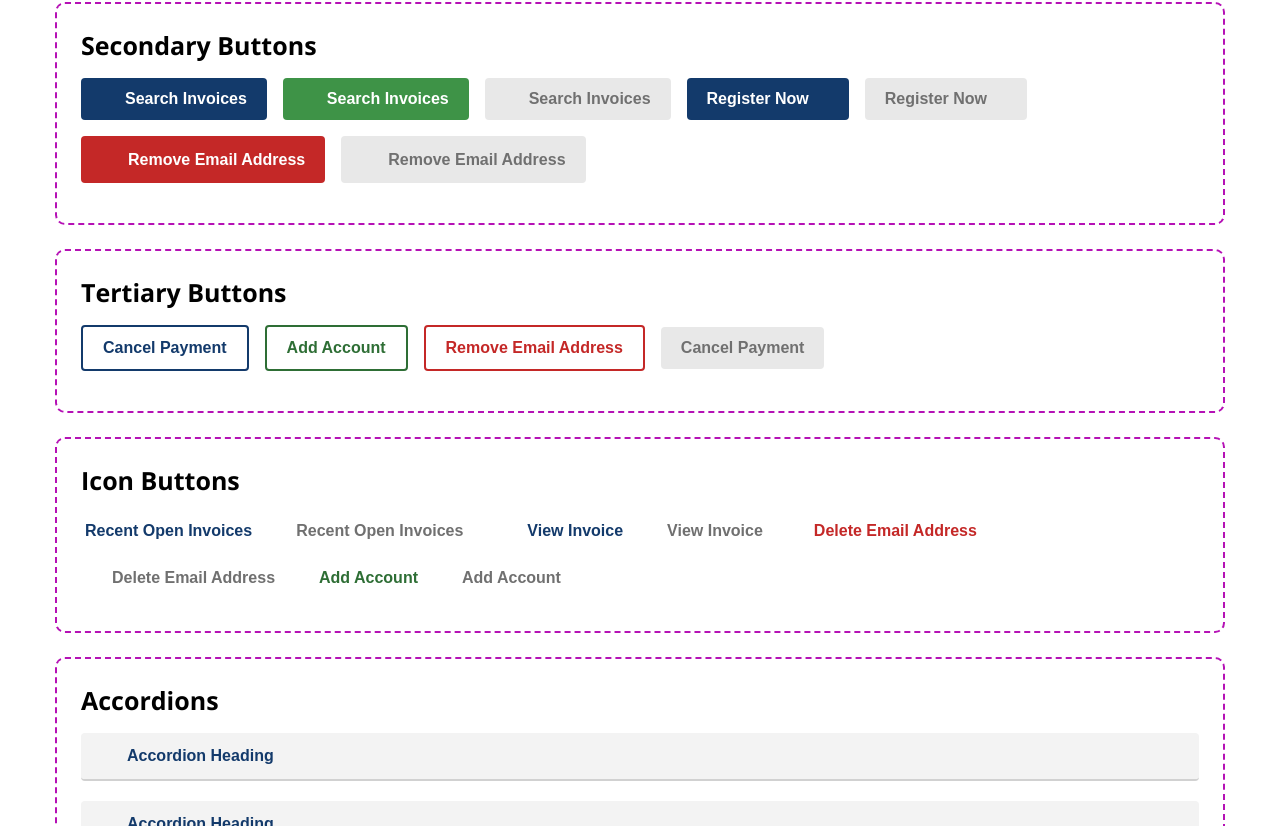
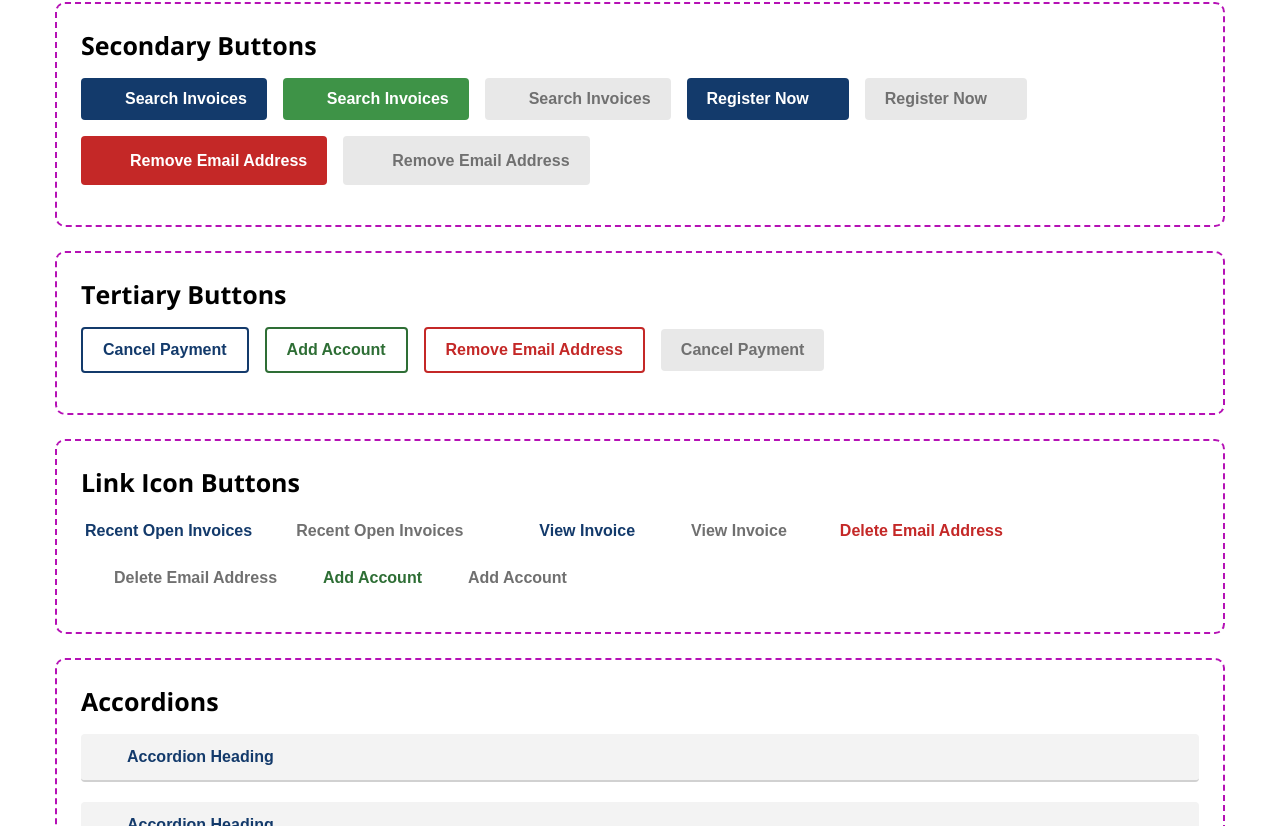
Before and after one commit to Billybobchops/design-system, a Next.js app: page / in a window 1280 px wide. Shown: the part 974-1800 px from the top of the page. Built offline with nearby package versions, Linux system fonts and the light colour scheme.

Commit message:
make updates to Link Icon Button

```diff
--- a/src/app/page.tsx
+++ b/src/app/page.tsx
@@ -5,7 +5,7 @@ import ComponentDisplayArea from '@/style-guide/ComponentDisplayArea';
 import ButtonPrimaryStory from '@/style-guide/ButtonPrimaryStory';
 import ButtonSecondaryStory from '@/style-guide/ButtonSecondaryStory';
 import ButtonTertiaryStory from '@/style-guide/ButtonTertiaryStory';
-import IconButtonStory from '@/style-guide/IconButtonStory';
+import LinkIconButtonStory from '@/style-guide/LinkIconButtonStory';
 import BadgeStory from '@/style-guide/BadgeStory';
 import AccordionStory from '@/style-guide/AccordionStory';
 import AlertStory from '@/style-guide/AlertStory';
@@ -47,8 +47,8 @@ export default function Home() {
                     <ButtonTertiaryStory />
                 </ComponentDisplayArea>
 
-                <ComponentDisplayArea title='Icon Buttons'>
-                    <IconButtonStory />
+                <ComponentDisplayArea title='Link Icon Buttons'>
+                    <LinkIconButtonStory />
                 </ComponentDisplayArea>
 
                 <ComponentDisplayArea title='Accordions'>
--- a/src/components/IconButton.module.scss
+++ b/src/components/LinkIconButton.module.scss
@@ -4,8 +4,19 @@
 .button {
     @include buttons;
 
+	align-items: center;
+	display: inline-flex;
+	justify-content: center;
+	line-height: 1;
+	padding: 4px;
+	vertical-align: middle;
     color: variables.$theme-a-4;
-	padding: 4px;
+
+	.iconStart,
+	.iconEnd {
+		align-items: center;
+		display: flex;
+	}
 
 	&.red,
 	&.green,
--- a/src/components/IconButton.tsx
+++ b/src/components/LinkIconButton.tsx
@@ -1,15 +1,13 @@
 import React from 'react';
 import { useState } from 'react';
-import classes from './IconButton.module.scss';
+import classes from './LinkIconButton.module.scss';
 import variables from '@/app/variables.module.scss';
-import { Chevron, NewWindow, Remove, Plus } from './Symbols';
 
 interface IconButtonProps {
     clickHandler?: () => void;
     disabled: boolean;
 	icon?: React.ReactNode;
     iconPosition?: 'start' | 'end';
-    newWindowIcon?: boolean;
     text: string;
     variant?: 'blue' | 'green' | 'red';
 }
@@ -58,7 +56,7 @@ const IconButton: React.FC<IconButtonProps> = ({
 					{React.cloneElement(icon as React.ReactElement, { fill: fillColor, })}
 				</span>
 			)}
-            {text}
+			<span>{text}</span>
 			{icon && iconPosition === 'end' && (
 				<span aria-hidden='true' className={classes.iconEnd}>
 					{React.cloneElement(icon as React.ReactElement, { fill: fillColor, })}
--- a/src/components/Symbols.tsx
+++ b/src/components/Symbols.tsx
@@ -223,15 +223,14 @@ export const Minus: React.FC<SymbolProps> = ({ fill = variables.$utilityNeutral0
 export const Plus: React.FC<SymbolProps> = ({ fill = variables.$utilityNeutral0 }) => {
     return (
         <svg
-            aria-hidden='true'
+            xmlns='http://www.w3.org/2000/svg'
+            width='14'
+            height='14'
+            viewBox='0 0 14 14'
             fill='none'
-            height='12'
-            viewBox='0 0 12 12'
-            width='12'
-            xmlns='http://www.w3.org/2000/svg'
 		>
             <path
-                d='m12 4.90909v2.18182c0 .32727-.2182.54545-.5455.54545h-3.81814v3.81814c0 .3273-.21818.5455-.54545.5455h-2.18182c-.32727 0-.54545-.2182-.54545-.5455v-3.81814h-3.818185c-.327273 0-.545455-.21818-.545455-.54545v-2.18182c0-.32727.218182-.54545.545455-.54545h3.818185v-3.818185c0-.327273.21818-.545455.54545-.545455h2.18182c.32727 0 .54545.218182.54545.545455v3.818185h3.81814c.3273 0 .5455.21818.5455.54545z'
+                d='M13 8H8V13C8 13.55 7.55 14 7 14C6.45 14 6 13.55 6 13V8H1C0.45 8 0 7.55 0 7C0 6.45 0.45 6 1 6H6V1C6 0.45 6.45 0 7 0C7.55 0 8 0.45 8 1V6H13C13.55 6 14 6.45 14 7C14 7.55 13.55 8 13 8Z'
                 fill={fill}
             />
         </svg>
@@ -389,7 +388,7 @@ export const Chevron: React.FC<SymbolProps> = ({ fill = variables.utilityNeutral
             aria-hidden='true'
             fill='none'
             height='12'
-            viewBox='0 0 12 16'
+            viewBox='0 0 16 16'
             width='12'
             xmlns='http://www.w3.org/2000/svg'
 		>
@@ -426,9 +425,9 @@ export const Remove: React.FC<SymbolProps> = ({ fill = variables.$utilityNeutral
     return (
         <svg
             xmlns='http://www.w3.org/2000/svg'
-            width='19'
-            height='19'
-            viewBox='0 0 19 19'
+            width='21'
+            height='21'
+            viewBox='0 0 24 24'
             fill='none'
 		>
 			<path
@@ -442,17 +441,23 @@ export const Remove: React.FC<SymbolProps> = ({ fill = variables.$utilityNeutral
 export const NewWindow: React.FC<SymbolProps> = ({ fill = variables.$utilityNeutral0 }) => {
     return (
         <svg
-            aria-hidden='true'
+            xmlns='http://www.w3.org/2000/svg'
+            width='24'
+            height='24'
+            viewBox='0 0 24 24'
             fill='none'
-            height='12'
-            viewBox='0 0 12 12'
-            width='12'
-            xmlns='http://www.w3.org/2000/svg'
 		>
-            <path
-                d='M9.28472 6.95772L10.7507 5.45091V10.1318C10.7507 11.0603 9.96886 11.8421 9.04039 11.8421H1.71034C0.781871 11.8421 0 11.0603 0 10.1318V2.80174C0 1.87327 0.781871 1.0914 1.71034 1.0914H6.8L5.2 2.55741C4.91619 2.55741 3.47187 2.55753 2.46514 2.55762C1.91289 2.55767 1.46601 3.0053 1.46601 3.55755C1.46601 5.46427 1.46601 7.46947 1.46601 9.37619C1.46601 9.92848 1.91372 10.3761 2.46601 10.3761H8.28472C8.83701 10.3761 9.28472 9.92823 9.28472 9.37594C9.28472 8.58181 9.28472 7.95762 9.28472 6.95772ZM8.4 1.75771L4.4 5.75771L6.4 7.75771L10.4 3.75771L12 5.45091V0.157715H6.8L8.4 1.75771Z'
-                fill={fill}
-            />
+            <g clip-path='url(#clip0_7622_2514)'>
+                <path
+                    d='M18 19H6C5.45 19 5 18.55 5 18V6C5 5.45 5.45 5 6 5H11C11.55 5 12 4.55 12 4C12 3.45 11.55 3 11 3H5C3.89 3 3 3.9 3 5V19C3 20.1 3.9 21 5 21H19C20.1 21 21 20.1 21 19V13C21 12.45 20.55 12 20 12C19.45 12 19 12.45 19 13V18C19 18.55 18.55 19 18 19ZM14 4C14 4.55 14.45 5 15 5H17.59L8.46 14.13C8.07 14.52 8.07 15.15 8.46 15.54C8.85 15.93 9.48 15.93 9.87 15.54L19 6.41V9C19 9.55 19.45 10 20 10C20.55 10 21 9.55 21 9V4C21 3.45 20.55 3 20 3H15C14.45 3 14 3.45 14 4Z'
+                    fill={fill}
+                />
+            </g>
+            <defs>
+                <clipPath id='clip0_7622_2514'>
+                    <rect width='24' height='24' fill='white' />
+                </clipPath>
+            </defs>
         </svg>
     );
 };
--- a/src/style-guide/IconButtonStory.tsx
+++ b/src/style-guide/LinkIconButtonStory.tsx
@@ -1,57 +1,57 @@
-import IconButton from '@/components/IconButton';
+import LinkIconButton from '@/components/LinkIconButton';
 import { Chevron, NewWindow, Plus, Remove } from '@/components/Symbols';
 
 const IconButtonStory = () => {
     return (
         <>
-            <IconButton
+            <LinkIconButton
                 disabled={false}
 				icon={<Chevron />}
                 text='Recent Open Invoices'
                 variant='blue'
             />
-            <IconButton
+            <LinkIconButton
                 disabled={true}
 				icon={<Chevron />}
                 text='Recent Open Invoices'
                 variant='blue'
             />
-            <IconButton
+            <LinkIconButton
                 disabled={false}
 				icon={<NewWindow />}
 				iconPosition='start'
                 text='View Invoice'
                 variant='blue'
             />
-            <IconButton
+            <LinkIconButton
                 disabled={true}
 				icon={<NewWindow />}
 				iconPosition='start'
                 text='View Invoice'
                 variant='blue'
             />
-            <IconButton
+            <LinkIconButton
                 disabled={false}
 				icon={<Remove />}
 				iconPosition='start'
                 text='Delete Email Address'
                 variant='red'
             />
-            <IconButton
+            <LinkIconButton
                 disabled={true}
 				icon={<Remove />}
 				iconPosition='start'
                 text='Delete Email Address'
                 variant='red'
             />
-            <IconButton
+            <LinkIconButton
                 disabled={false}
 				icon={<Plus />}
 				iconPosition='start'
                 text='Add Account'
                 variant='green'
             />
-            <IconButton
+            <LinkIconButton
                 disabled={true}
 				icon={<Plus />}
 				iconPosition='start'
```
Lines whose indentation alone changed are shown as unchanged.
